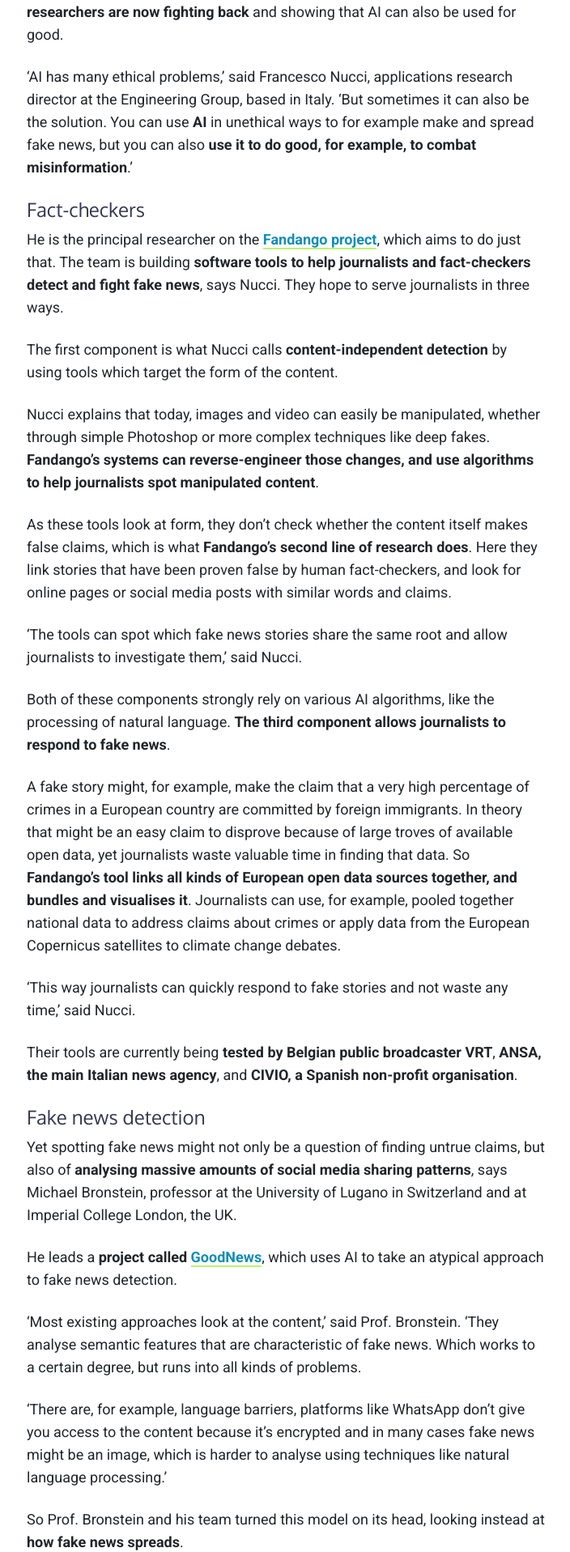
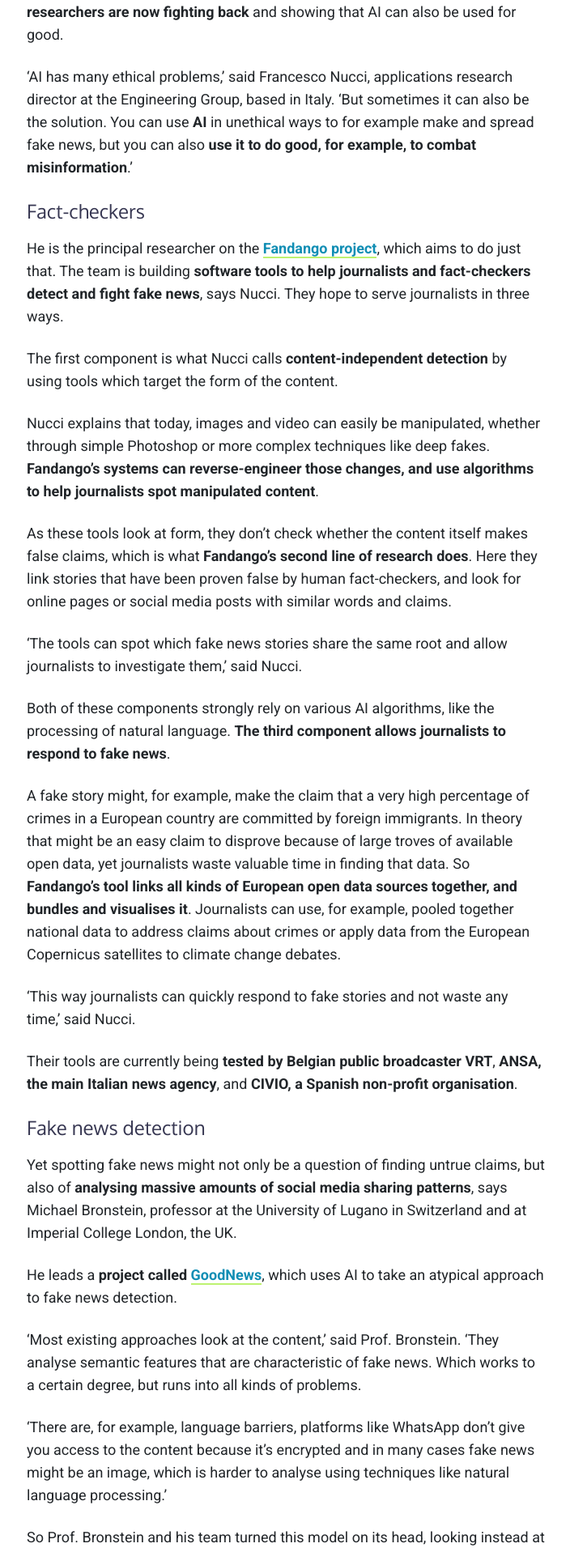
Before and after one commit to fandangOrg/fandango-web, a Jekyll site: the page built from _posts/2019-04-16-can-artificial-intelligence-help-end-fake-news.markdown, in a window 1280 px wide. Shown: the part 1480-3397 px from the top of the page at 81% size, without its empty margins (287-991 px from the left). Built offline with Jekyll 4.4.1, drawn with Linux system fonts in a browser that asks for light colours; comment, search, counter and statistics services are not loaded.

Commit message:
Update _general.scss

```diff
--- a/assets/css/_general.scss
+++ b/assets/css/_general.scss
@@ -182,6 +182,11 @@ header .container {
     text-align: left;
     @extend .mx-auto;
     @extend .mb-5;
+
+    h4 {
+      line-height: 2rem;
+      margin-bottom: 1rem;
+    }
 
     blockquote {
       font-style: italic;
```
